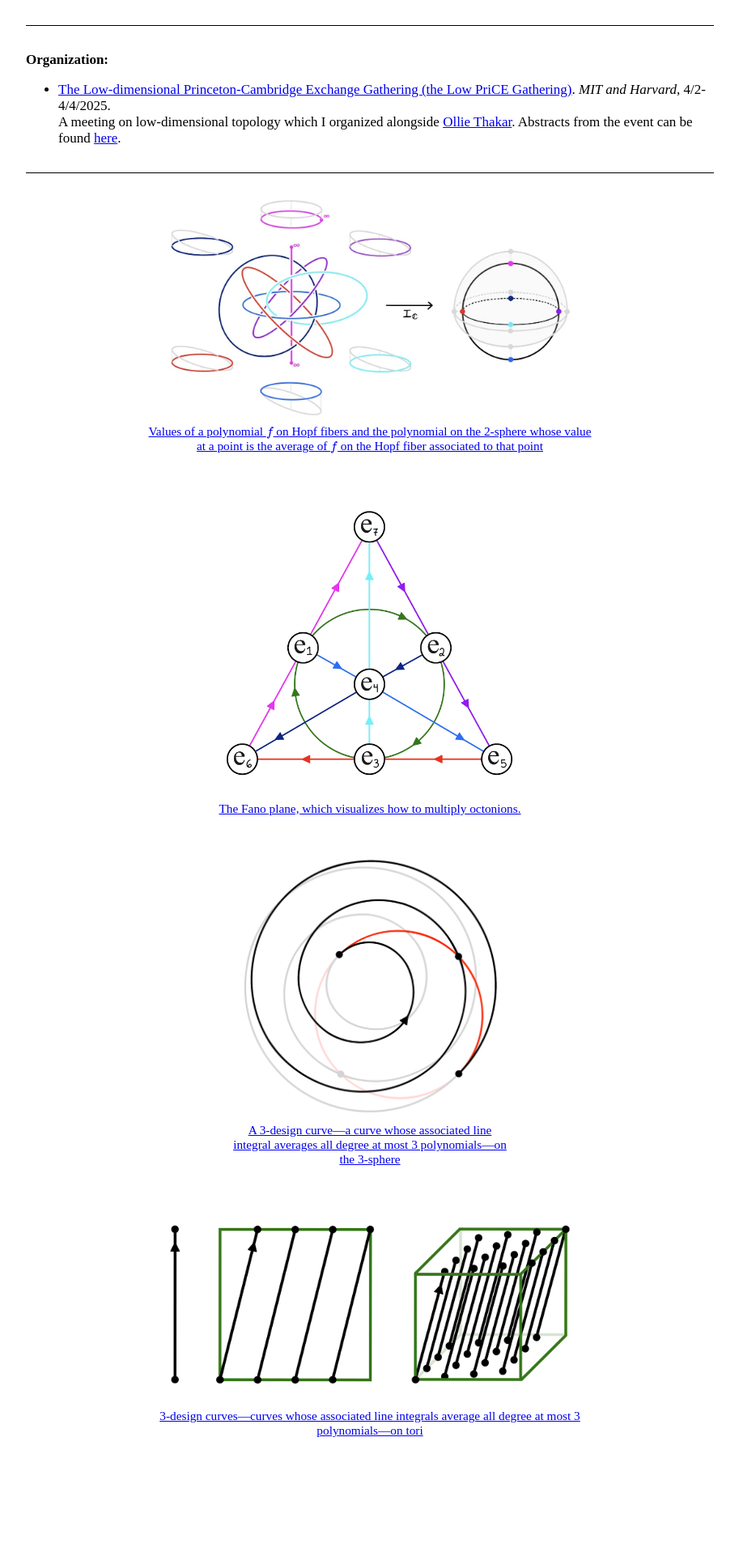
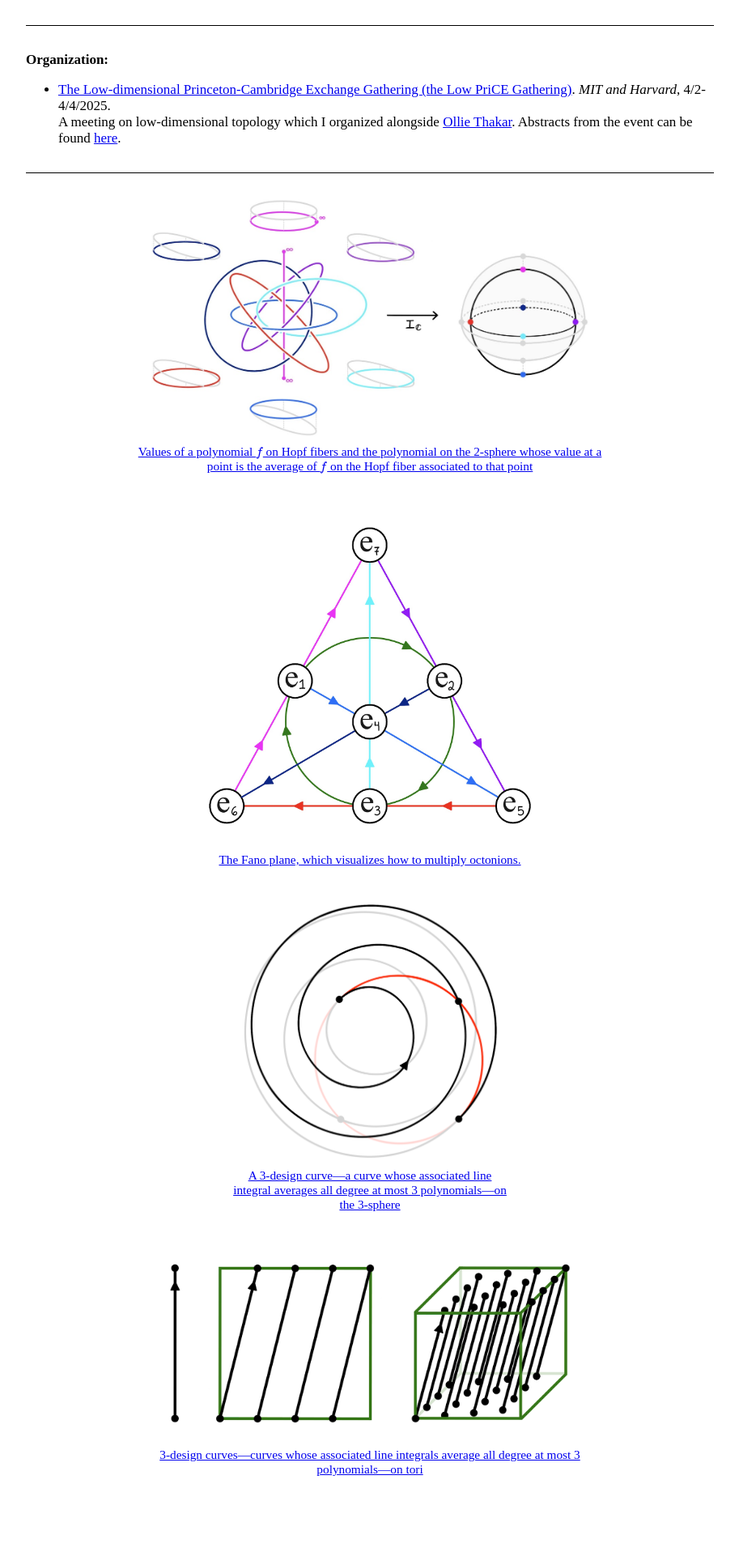
Before and after one commit to AyodejiLindblad/AyodejiLindblad.github.io, a Jekyll site: the page built from index.md, in a window 1280 px wide. Shown: the part 1703-3620 px from the top of the page at 81% size, without its empty margins (183-1096 px from the left). Built offline with Jekyll 4.4.1, drawn with Linux system fonts in a browser that asks for light colours; some web fonts are replaced; before the commit the page ends 3579 px from its top, so only the background shows below that.

Commit message:
Tweaking fig

```diff
--- a/index.md
+++ b/index.md
@@ -94,7 +94,7 @@ I'm a third-year PhD student of [Tom Mrowka](https://math.mit.edu/~mrowka/) at [
 <a id="figures"></a>
 
 
-<div style="flex: 1; text-align: center; --img-width: 550px;">
+<div style="flex: 1; text-align: center; --img-width: 600px;">
   <figure style="display: inline-block; margin: 0; width: min(var(--img-width), 100%);">
     <img
       src="/resources/imgs/polyex.jpg"
@@ -118,7 +118,7 @@ I'm a third-year PhD student of [Tom Mrowka](https://math.mit.edu/~mrowka/) at [
   </figure>
 </div>
 
-<div style="flex: 1; text-align: center; --img-width: 400px;">
+<div style="flex: 1; text-align: center; --img-width: 450px;">
   <figure style="display: inline-block; margin: 0; width: min(var(--img-width), 100%);">
     <img
       src="/resources/imgs/fano.png"
--- a/resources/style/main.css
+++ b/resources/style/main.css
@@ -27,7 +27,7 @@ figure img, img.figure, img.small_figure {
 figcaption {
     margin: auto;
     margin-top: -1.5em;
-    margin-bottom: 3em;
+    margin-bottom: 2.5em;
     width: 95%;
     text-align: center;
 }
```
